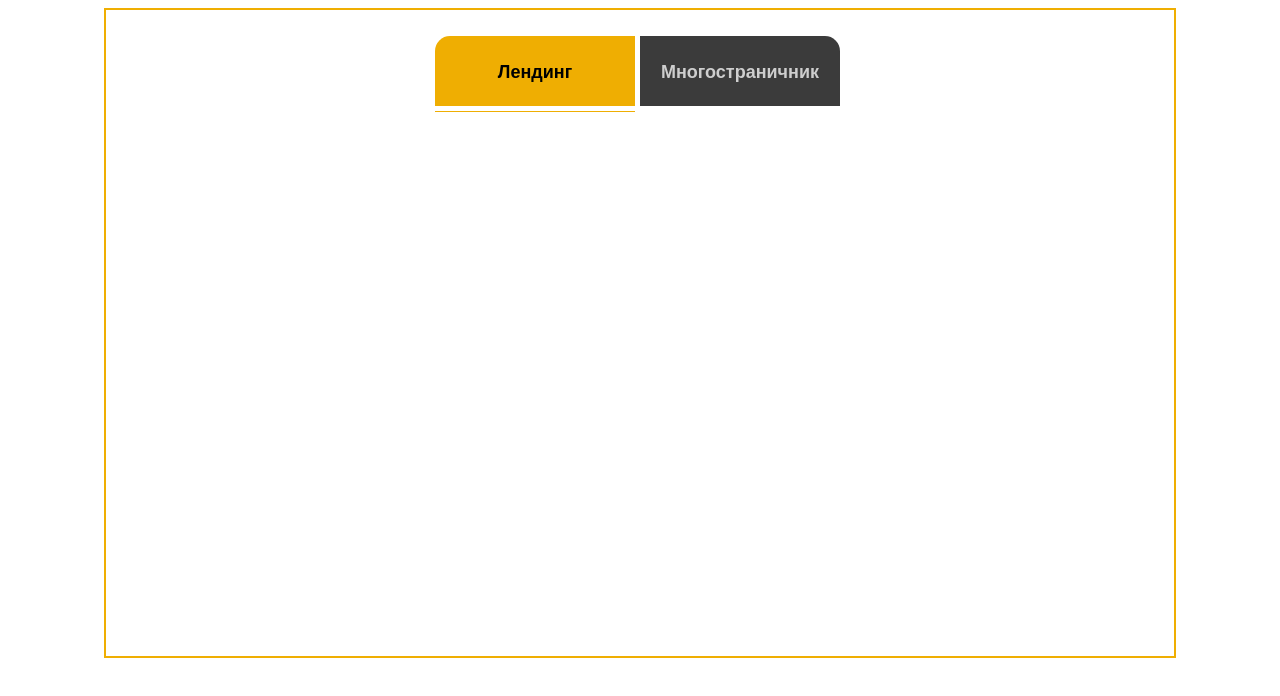
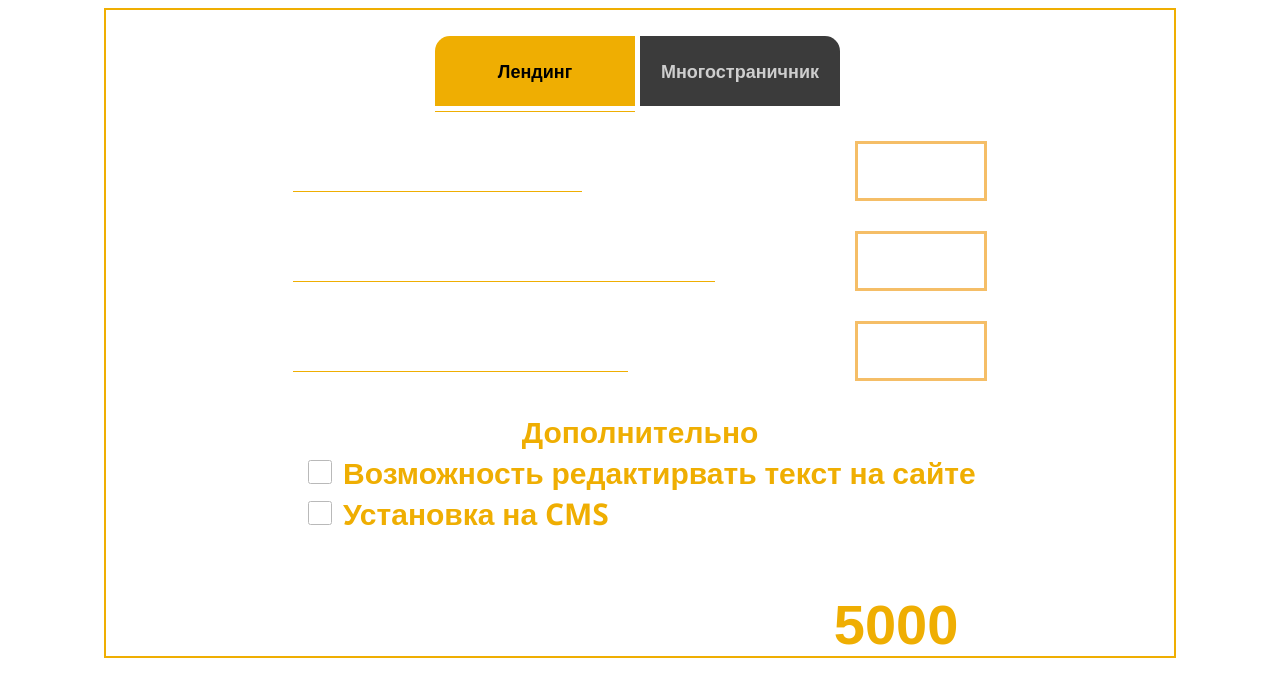
Before and after one commit to FryOS/calcMoney, a plain HTML site: page index.html in a window 1280 px wide. Drawn offline with nearby package versions, Linux system fonts and the light colour scheme.

Commit message:
Верстка добита до конца

```diff
--- a/index.html
+++ b/index.html
@@ -22,6 +22,41 @@
 				<div class="tab-left active">Лендинг</div>
 				<div class="tab-right">Многостраничник</div>
 			</div>
+			<div class="bloks" id="bloks-block">
+				<div class="bloks-title">Количество блоков</div>
+				<input type="number" class="counter" id="counter-block">
+			</div>
+			<div class="bloks" id="pages-block">
+				<div class="bloks-title">Количество страниц</div>
+				<input type="number" class="counter" id="counter-pages">
+			</div>
+			<div class="bloks">
+				<div class="bloks-title">Количество часов на проект</div>
+				<input type="number" class="counter" id="counter-hours">
+			</div>
+			<div class="bloks">
+				<div class="bloks-title">Стимость вашего часа</div>
+				<input type="number" class="counter" id="counter-rate">
+			</div>
+
+			<div class="addiction">
+				<div class="addiction-title">Дополнительно</div>
+				<div class="addiction-block">
+					<input type="checkbox" class="checkbox" id="changes-check">
+					Возможность редактирвать текст на сайте
+				</div>
+
+				<div class="addiction-block">
+					<input type="checkbox" class="checkbox" id="changes-cms">
+					Установка на CMS
+				</div>
+			</div>
+
+			<div class="total">
+				Общая стоимость
+				<input value="5000" type="text" class="total-count" id="total-value">
+			</div>
+
 		</div>
 	</body>
 </html>
--- a/sass/style.sass
+++ b/sass/style.sass
@@ -1,8 +1,18 @@
 $active: #efae02
 
+@mixin before
+    &:before
+        content: ''
+        position: absolute
+        width: 100%
+        height: 1px
+        background-color: $active
+        bottom: 0
+        left: 0
+
 *
-  box-sizing: border-box
-  outline: none
+    box-sizing: border-box
+    outline: none
 
 body
     height: 100vh
@@ -52,3 +62,62 @@ body
             background-color: $active
             left: 0
             bottom: -6px
+
+.counter
+    width: 132px
+    height: 60px
+    border: 3px solid rgba(239, 147, 2, .6)
+    background-color: transparent
+    text-align: center
+    color: $active
+    font-size: 48px
+    font-weight: 700
+
+.bloks
+    width: 65%
+    margin-bottom: 30px
+    display: flex
+    justify-content: space-between
+    align-items: center
+    &-title
+        position: relative
+        color: #fff
+        font-size: 30px
+        font-weight: 700
+        @include before
+#pages-block
+    display: none
+
+.addiction
+    font-size: 30px
+    font-weight: 700
+    color: $active
+    &-title
+        text-align: center
+    &-block
+        text-align: left
+        input[type="checkbox"]
+            width: 24px
+            height: 24px
+            opacity: .5
+
+
+.total
+    width: 60%
+    display: flex
+    justify-content: space-between
+    align-items: center
+    margin-bottom: 30px
+    margin-top: 60px
+    color: #fff
+    font-size: 36px
+    font-weight: 700
+    &-count
+        width: 200px
+        height: 60px
+        background-color: transparent
+        border: none
+        color: $active
+        text-align: right
+        font-size: 56px
+        font-weight: 700
```
Also changed, not shown: css/style.css.
